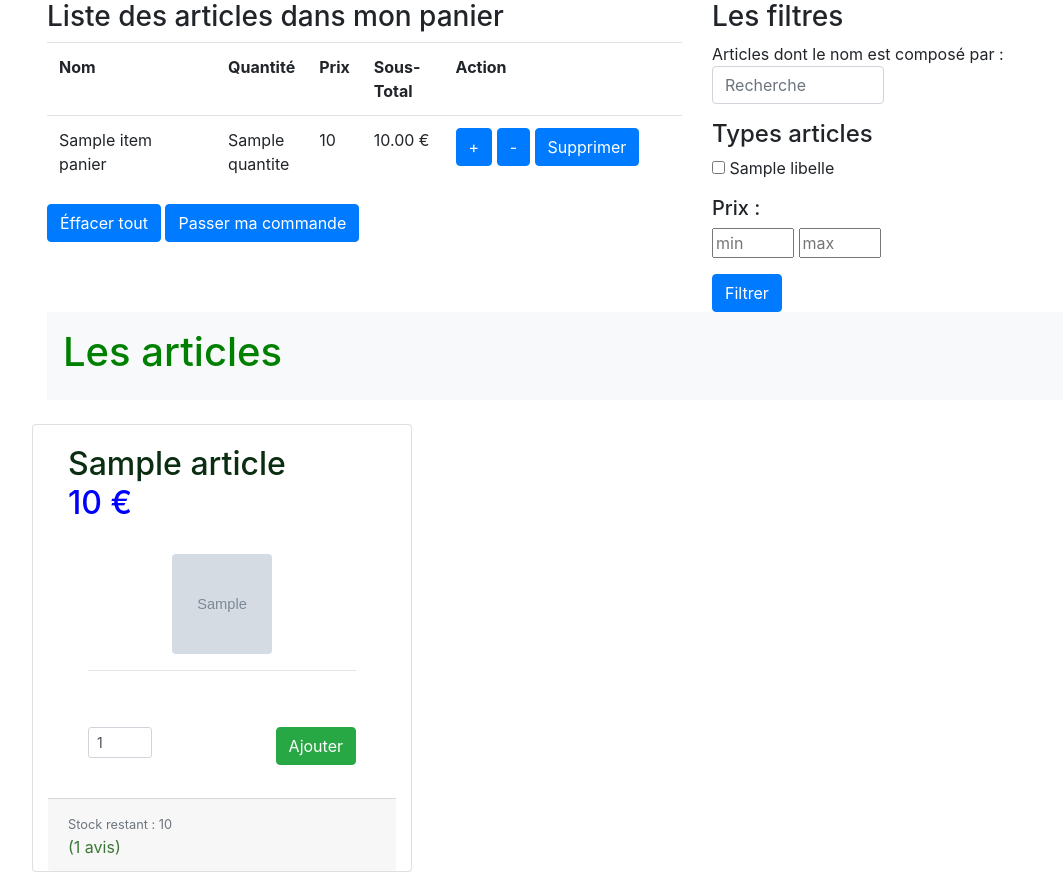
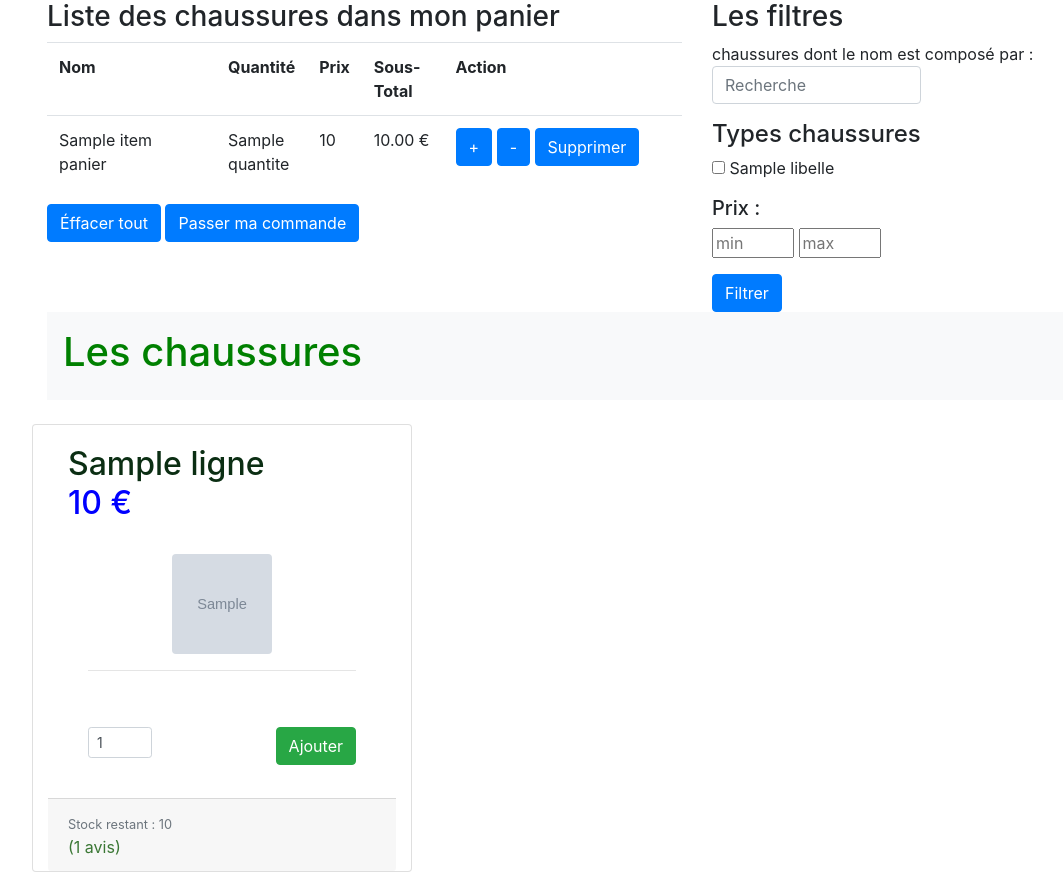
Before and after one commit to LenaAbel/PROJECT2.04_ECOMMERCE, a Flask app: template S2_SAE_2021_orm_etu_v3/templates/client/boutique/panier_chaussure.html in a window 1280 px wide. Shown: the part 56-928 px from the top of the page, without its empty margins (38-1101 px from the left). Run offline with Flask 2, Linux system fonts and the light colour scheme; the template is opened without the code that fills it: most values are stand-ins (such as "Sample title", 1, 10 or a date in 2020); grey boxes marked "Sample" are stand-in pictures; parts of the project's set-up code (start-up, migrations or seed data) failed here and were passed over; some libraries are stand-ins or nearby versions.

Commit message:
Add files via upload

```diff
--- a/S2_SAE_2021_orm_etu_v3/templates/client/boutique/_filtre.html
+++ b/S2_SAE_2021_orm_etu_v3/templates/client/boutique/_filtre.html
@@ -5,7 +5,7 @@
     </div>
    {% if itemsFiltre is defined %}
     <div class="form-group">
-        <h4>Types articles</h4>
+        <h4>Types chaussures</h4>
         {% for itemFiltre in itemsFiltre %}
         <input type="checkbox" name="filter_types" value="{{ itemFiltre.id }}"
                {% set idItem = itemFiltre.id | string %}
--- a/S2_SAE_2021_orm_etu_v3/templates/client/boutique/panier_chaussure.html
+++ b/S2_SAE_2021_orm_etu_v3/templates/client/boutique/panier_chaussure.html
@@ -3,8 +3,8 @@
     <div class="container">
         <div class="row align-self-right">
             <div class="col-7">
-            {% if articlesPanier | length >= 1 %}
-                <h3>Liste des articles dans mon panier</h3>
+            {% if chaussuresPanier | length >= 1 %}
+                <h3>Liste des chaussures dans mon panier</h3>
                 <table class="table table-hover table-responsive">
                     <tr>
                         <th style="width: 300px">Nom</th>
@@ -20,7 +20,7 @@
                         <td></td>
                         <td></td>
                     {% else %}
-                    {% for itemPanier in articlesPanier %}
+                    {% for itemPanier in chaussuresPanier %}
                         <tr>
                             <td>{{itemPanier.nom}}</td>
                             <td>{{itemPanier.quantite}}</td>
@@ -30,17 +30,17 @@
                                {% if itemPanier.stock > 0 %}
                                 <form action="/client/panier/add" style="display: inline-block;"  method="post">
                                         <input type="hidden" name="quantite" value="1">
-                                        <input type="hidden" name="idArticle" value="{{ itemPanier.article_id }}">
+                                        <input type="hidden" name="idchaussure" value="{{ itemPanier.chaussure_id }}">
                                     <button class="btn btn-primary" > + </button>
                                 </form>
                                {% endif %}
                                 <form action="/client/panier/delete"  style="display: inline-block;"  method="post">
-                                    <input type="hidden" name="idArticle" value="{{ itemPanier.article_id }}">
+                                    <input type="hidden" name="idchaussure" value="{{ itemPanier.chaussure_id }}">
                                     <button class="btn btn-primary" > - </button>
                                 </form>
 
                                 <form action="/client/panier/delete/line" style="display: inline-block;"  method="post">
-                                    <input type="hidden" name="idArticle" value="{{ itemPanier.article_id }}">
+                                    <input type="hidden" name="idchaussure" value="{{ itemPanier.chaussure_id }}">
                                     <button class="btn btn-primary" >Supprimer</button>
                                 </form>
                             </td>
@@ -63,68 +63,68 @@
 
             <div class="col">
               <h3>Les filtres</h3>
-              Articles dont le nom est composé par :<br>
+              chaussures dont le nom est composé par :<br>
                  {% include('client/boutique/_filtre.html') %}
             </div>
 
         </div>
 
         <div class="bg-light p-3">
-            <h1>Les articles</h1>
+            <h1>Les chaussures</h1>
         </div>
 
         <div class="row">
-                {% for article in articles  %}
+                {% for chaussure in chaussures  %}
                         <div class="card col-4 mt-4">
                             <div class="card-body border-dark rounded">
-                                <a href="/client/article/details/{{ article.id }}">
+                                <a href="/client/chaussure/details/{{ chaussure.id }}">
                                 <h2 class="card-title">
-                                    <span style="color: #0b2e13">{{ article.nom }}</span><br>
-                                    {{ article.prix }}
+                                    <span style="color: #0b2e13">{{ chaussure.nom }}</span><br>
+                                    {{ chaussure.prix }}
                                     €
                                 </h2>
                                 <div class="card-body">
-                                     {%  if article.image is not none %}
-                                        <img class="card-img-top rounded mx-auto d-block"  style="width:100px;height:100px"  src="{{ url_for('static', filename = 'images/' + article['image']) }}"  alt="image  de {{ article.nom }}" >
-                                    {% else %} <img class="card-img-top rounded mx-auto d-block"   style="width:100px;height:100px"   src="{{ url_for('static', filename='images/no_photo.jpeg')}}"  alt="image  de {{ article.nom }}" >
+                                     {%  if chaussure.image is not none %}
+                                        <img class="card-img-top rounded mx-auto d-block"  style="width:100px;height:100px"  src="{{ url_for('static', filename = 'images/' + chaussure['image']) }}"  alt="image  de {{ chaussure.nom }}" >
+                                    {% else %} <img class="card-img-top rounded mx-auto d-block"   style="width:100px;height:100px"   src="{{ url_for('static', filename='images/no_photo.jpeg')}}"  alt="image  de {{ chaussure.nom }}" >
                                     {% endif %}
                                     <hr>
                                 </div>
                                 </a>
                                 <div class="card-body">
                                         <form  action="/client/panier/add" method="post">
-                                            <input type="hidden" name="idArticle" value="{{ article.id }}">
+                                            <input type="hidden" name="idchaussure" value="{{ chaussure.id }}">
                                             <button class="btn btn-success float-right">
                                                 <i class="fas fa-shopping-cart"></i>
                                                 Ajouter
                                              </button>
 
                                             <div class="input-group input-group-sm" style="width: 4rem !important;">
-                                                <input type="number" id="input-{{ article.id }}" step="1" min="0" max="{{ article.stock }}" class="form-control" style="width: 4rem !important;" value="1" name="quantite">
+                                                <input type="number" id="input-{{ chaussure.id }}" step="1" min="0" max="{{ chaussure.stock }}" class="form-control" style="width: 4rem !important;" value="1" name="quantite">
                                             </div>
                                         </form>
                                 </div>
                             </div>
                             <div class="card-footer">
-                            {% if article.stock is defined %}
-                                 {% if article.stock > 0 %}
-                                    <small class="text-muted">Stock restant : {{ article.stock }}</small>
+                            {% if chaussure.stock is defined %}
+                                 {% if chaussure.stock > 0 %}
+                                    <small class="text-muted">Stock restant : {{ chaussure.stock }}</small>
                                  {% else %}
-                                    <small class="text-muted">article  momentanément indisponible</small>
+                                    <small class="text-muted">chaussure  momentanément indisponible</small>
                                  {% endif %}
                             {% endif %}
                                 <br>
-                            {% if article.nb_notes is defined %}
-                            {% if article.nb_notes > 1 %}
-                                 <a  href="/client/article/details/{{ article.id }}">
-                                    <span style="color: #3A7734"> note : {{  "{:,.1f}".format(article.moy_notes) }}</span>
+                            {% if chaussure.nb_notes is defined %}
+                            {% if chaussure.nb_notes > 1 %}
+                                 <a  href="/client/chaussure/details/{{ chaussure.id }}">
+                                    <span style="color: #3A7734"> note : {{  "{:,.1f}".format(chaussure.moy_notes) }}</span>
                                  </a>
                             {% endif %}
                             {% endif %}
-                            {% if article.nb_avis is defined %}
-                            {% if article.nb_avis > 0 %}
-                                 <a href="/client/article/details/{{ article.id }}">
-                                    <span style="color: #3A7734">({{ article.nb_avis }} avis)</span>
+                            {% if chaussure.nb_avis is defined %}
+                            {% if chaussure.nb_avis > 0 %}
+                                 <a href="/client/chaussure/details/{{ chaussure.id }}">
+                                    <span style="color: #3A7734">({{ chaussure.nb_avis }} avis)</span>
                                  </a>
                             {% endif %}
                             {% endif %}
```
Also changed, not shown: S2_SAE_2021_orm_etu_v3/templates/client/boutique/chaussure_details.html (+11 -11 lines).
